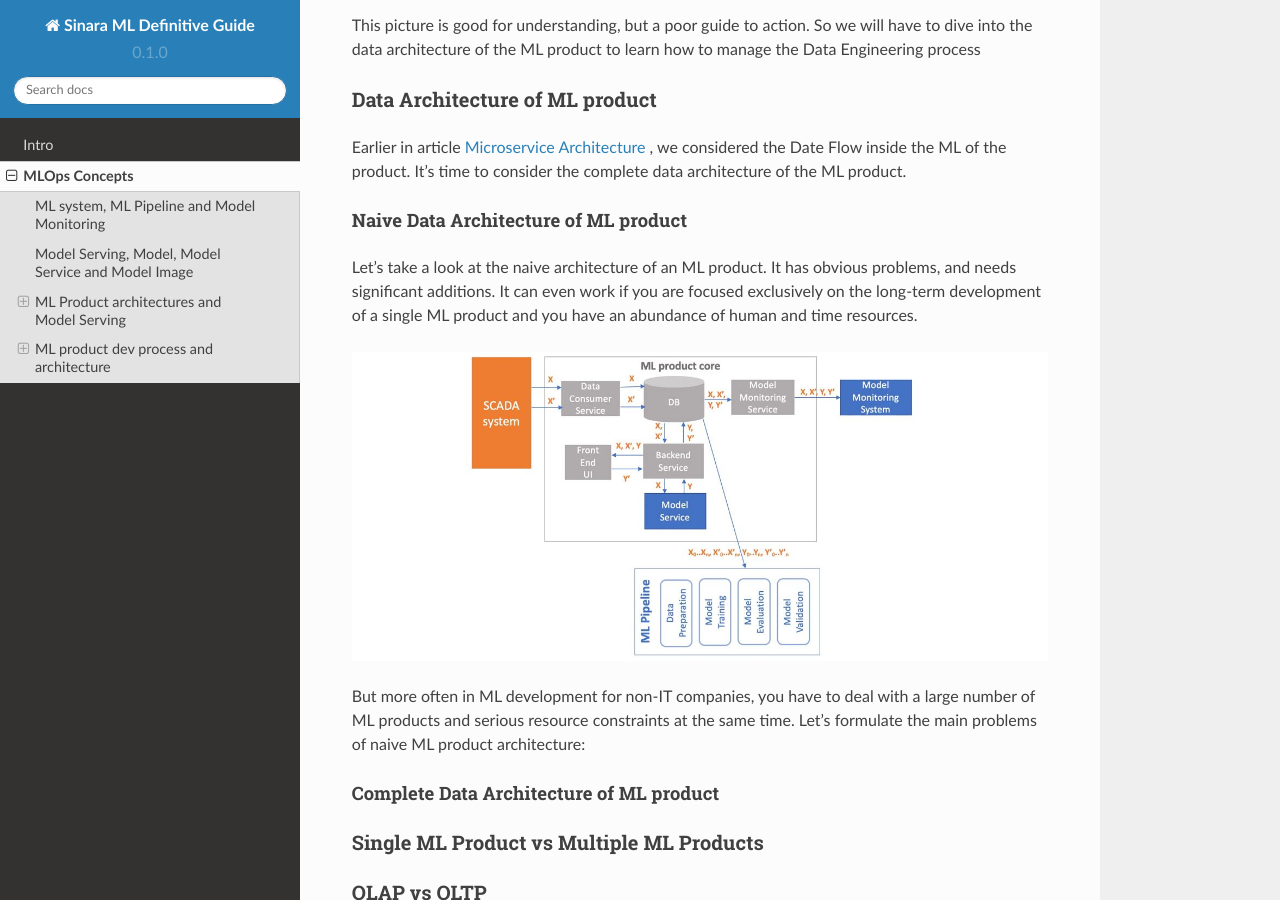
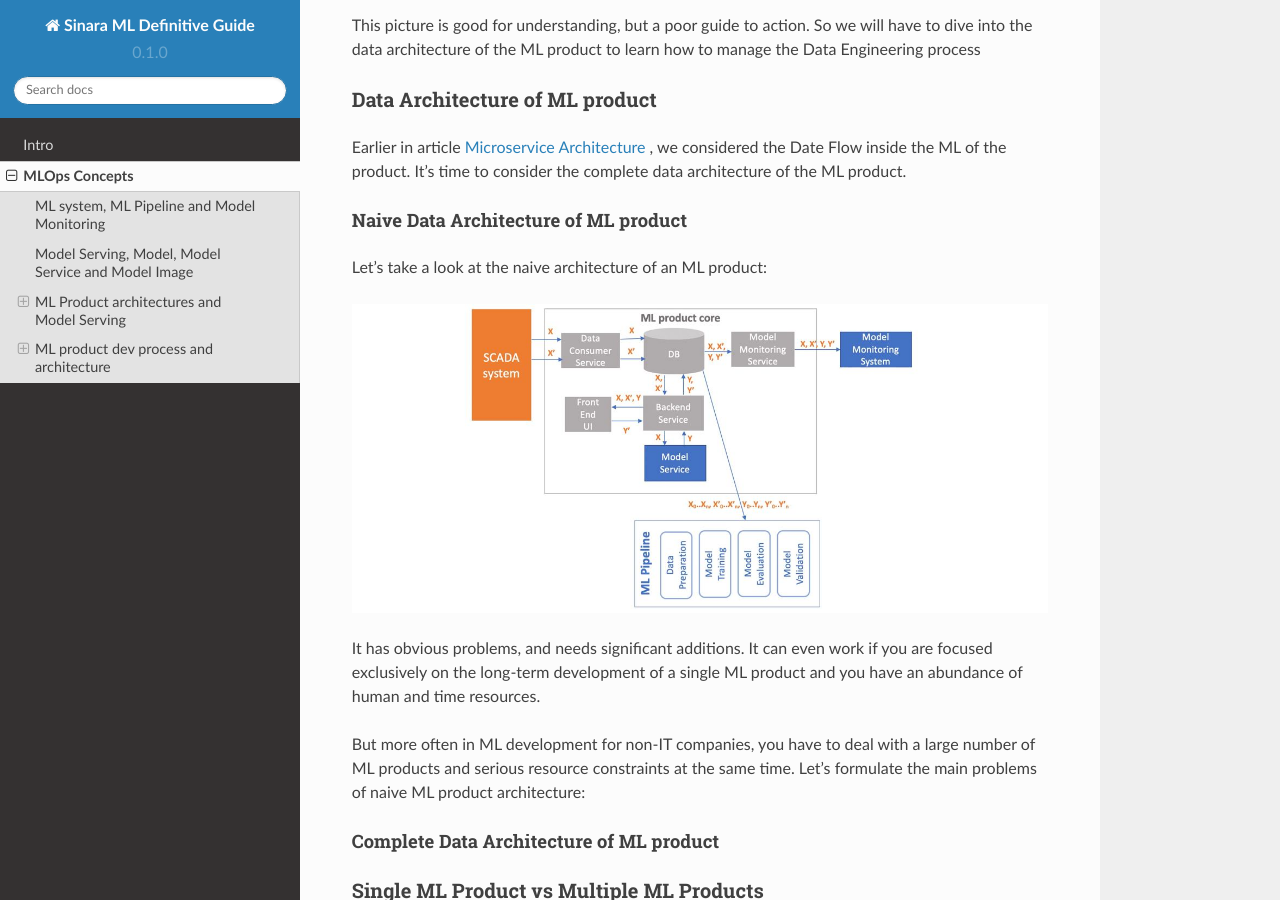
Before and after one commit to 4-DS/SinaraML-Def-Guide, a Sphinx documentation site: the page built from docs/source/concepts.rst, in a window 1280 px wide and 900 px high, scrolled down 9127 px. Built offline with Sphinx 7.4.7 and the Read the Docs theme 2.0.0, drawn with Linux system fonts in a browser that asks for light colours.

```diff
--- a/docs/source/concepts.rst
+++ b/docs/source/concepts.rst
@@ -166,9 +166,11 @@ Earlier in article `Microservice Architecture`_ , we considered the Date Flow in
 Naive Data Architecture of ML product
 -------------------------------------
 
-Let's take a look at the naive architecture of an ML product. It has obvious problems, and needs significant additions. It can even work if you are focused exclusively on the long-term development of a single ML product and you have an abundance of human and time resources.
+Let's take a look at the naive architecture of an ML product:
 
 .. image:: naive_data_architrcture.jpeg
+
+It has obvious problems, and needs significant additions. It can even work if you are focused exclusively on the long-term development of a single ML product and you have an abundance of human and time resources.
 
 But more often in ML development for non-IT companies, you have to deal with a large number of ML products and serious resource constraints at the same time. Let's formulate the main problems of naive ML product architecture:
 
```
